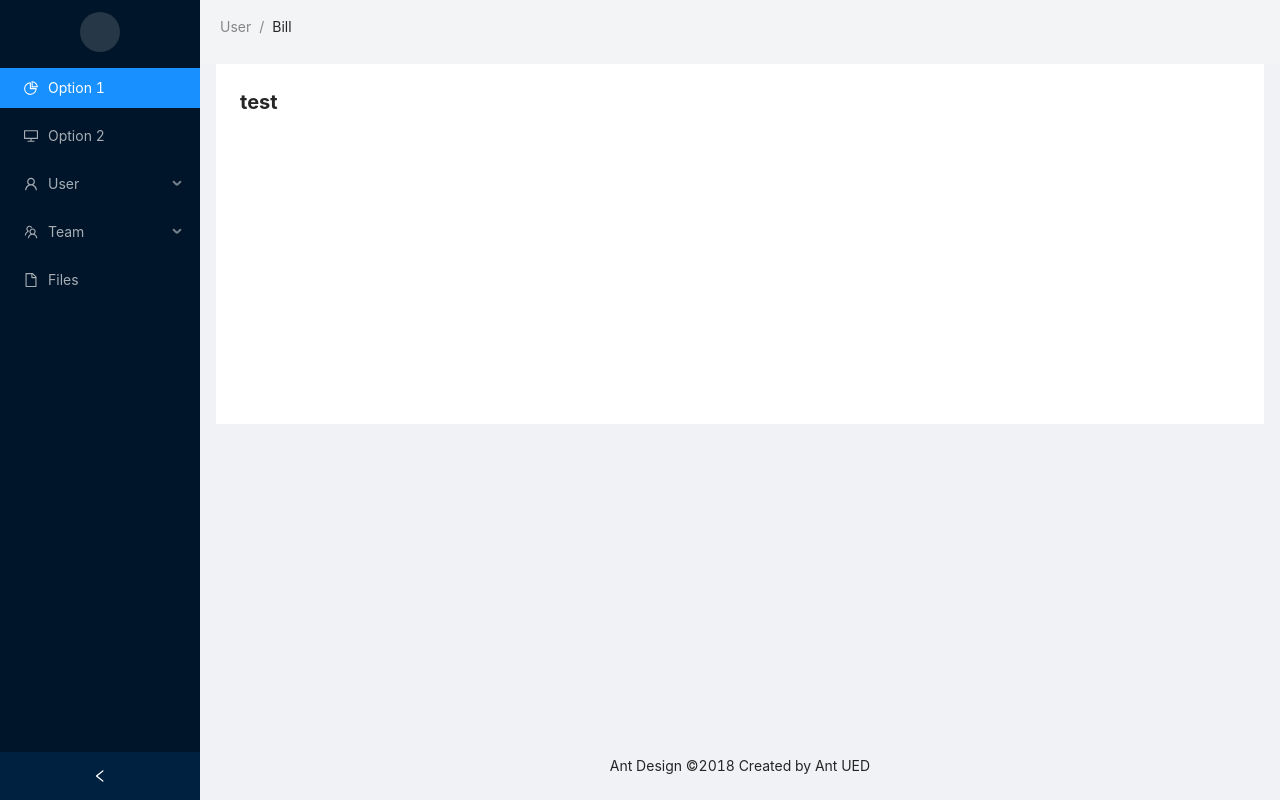
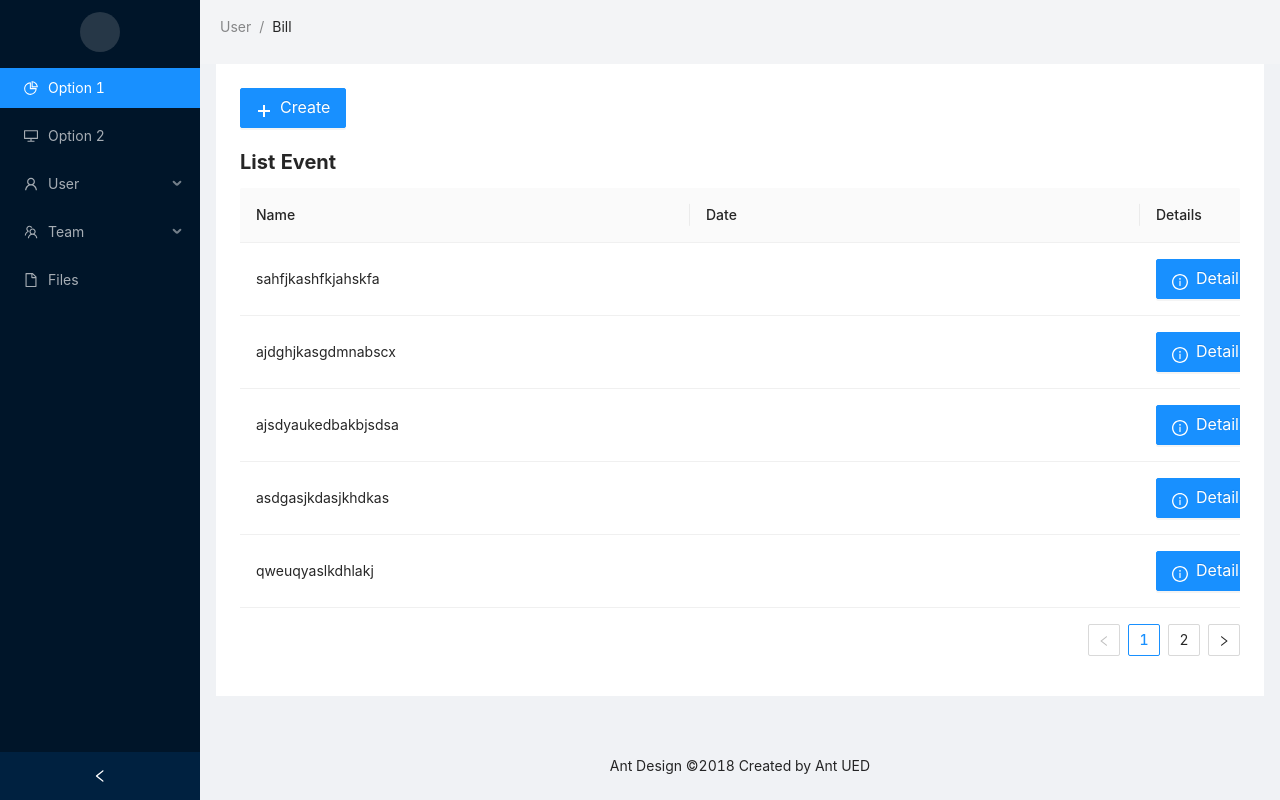
Before and after one commit to KATITB22/dashboard, a React (Vite) app: page /event in a window 1280 px wide. Built offline with nearby package versions, Linux system fonts and the light colour scheme.

Commit message:
Add Event Listing Page

```diff
--- /dev/null
+++ b/src/pages/Event/EventList.tsx
@@ -0,0 +1,141 @@
+import { PlusOutlined, InfoCircleOutlined } from '@ant-design/icons';
+import { Table, Button } from 'antd';
+import { Link } from 'react-router-dom';
+import { StandardLayout } from '../../layout/StandardLayout';
+
+export const EventList = () => {
+    const dataDummy = [
+        {
+            id: 1,
+            eventName: 'sahfjkashfkjahskfa',
+            date: '',
+            startTime: '',
+            endTime: '',
+            method: '',
+        },
+        {
+            id: 2,
+            eventName: 'ajdghjkasgdmnabscx',
+            date: '',
+            startTime: '',
+            endTime: '',
+            method: '',
+        },
+        {
+            id: 3,
+            eventName: 'ajsdyaukedbakbjsdsa',
+            date: '',
+            startTime: '',
+            endTime: '',
+            method: '',
+        },
+        {
+            id: 4,
+            eventName: 'asdgasjkdasjkhdkas',
+            date: '',
+            startTime: '',
+            endTime: '',
+            method: '',
+        },
+        {
+            id: 5,
+            eventName: 'qweuqyaslkdhlakj',
+            date: '',
+            startTime: '',
+            endTime: '',
+            method: '',
+        },
+        {
+            id: 6,
+            eventName: 'msbdabmdasbduasgdajs',
+            date: '',
+            startTime: '',
+            endTime: '',
+            method: '',
+        },
+        {
+            id: 7,
+            eventName: 'zxciuozxucioahdams',
+            date: '',
+            startTime: '',
+            endTime: '',
+            method: '',
+        },
+        {
+            id: 8,
+            eventName: 'adjkash jkasdsadnal adsa',
+            date: '',
+            startTime: '',
+            endTime: '',
+            method: '',
+        },
+        {
+            id: 9,
+            eventName: 'jsdajkashjkdh asdhasklj',
+            date: '',
+            startTime: '',
+            endTime: '',
+            method: '',
+        },
+        {
+            id: 10,
+            eventName: 'adas fahsudhafskjdh',
+            date: '',
+            startTime: '',
+            endTime: '',
+            method: '',
+        },
+    ];
+
+    const columns = [
+        {
+            title: 'Name',
+            dataIndex: 'eventName',
+            width: 450,
+        },
+        {
+            title: 'Date',
+            dataIndex: 'date',
+            width: 450,
+        },
+        {
+            title: 'Details',
+            render: (_: any, record: { id: any }) => (
+                <Link to={`/event/${record.id}`}>
+                    <Button
+                        type="primary"
+                        size="large"
+                        icon={<InfoCircleOutlined />}
+                    >
+                        Details
+                    </Button>
+                </Link>
+            ),
+        },
+    ];
+
+    return (
+        <StandardLayout>
+            <div className="mb-5">
+                <Link to="create">
+                    <Button icon={<PlusOutlined />} size="large" type="primary">
+                        Create
+                    </Button>
+                </Link>
+            </div>
+            <div>
+                <h1 className="font-bold mb-3">List Event</h1>
+                <Table
+                    columns={columns}
+                    dataSource={dataDummy}
+                    pagination={{
+                        pageSize: 5,
+                    }}
+                    scroll={{
+                        y: 1000,
+                    }}
+                />
+            </div>
+        </StandardLayout>
+    );
+};
--- a/src/routing.ts
+++ b/src/routing.ts
@@ -33,6 +33,12 @@ const SubmissionListPage = React.lazy(() =>
 const SubmissionDetailsPage = React.lazy(() =>
     import('./pages/Submission/SubmissionDetails').then((module) => ({
         default: module.SubmissionDetails,
+    }))
+);
+
+const EventListPage = React.lazy(() =>
+    import('./pages/Event/EventList').then((module) => ({
+        default: module.EventList,
     }))
 );
 
@@ -85,5 +91,10 @@ export const Routing: PageRouting[] = [
         path: '/submissions/:id',
         component: SubmissionDetailsPage,
     },
+    {
+        title: 'Event List',
+        path: '/event',
+        component: EventListPage,
+    },
     PageNotFoundRouting,
 ];
```
